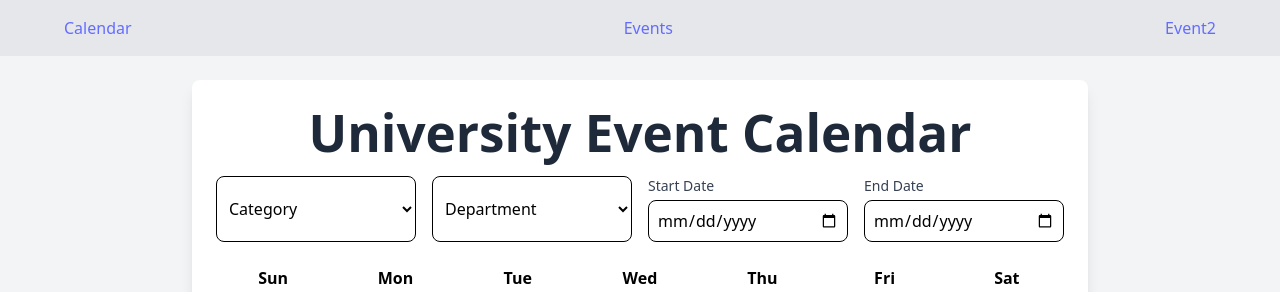
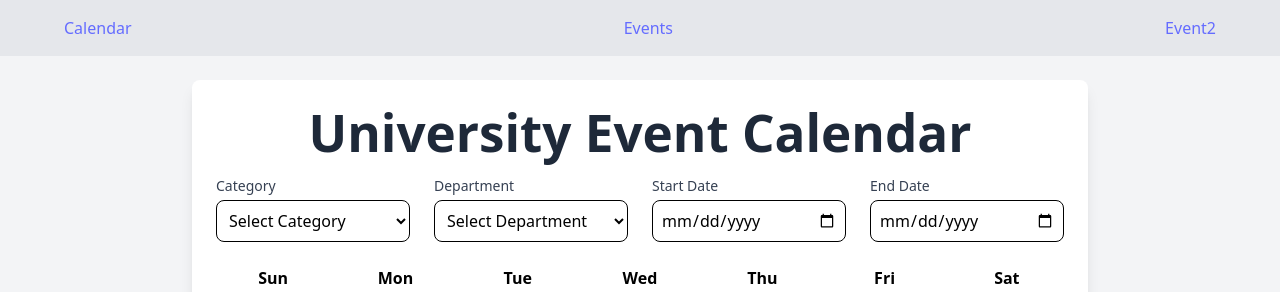
Before and after one commit to AYG3/dynamic-university-calendar, a React (Vite) app: page /calendar in a window 1280 px wide. Shown: the top 292 px of the page. Built offline with nearby package versions, Linux system fonts and the light colour scheme; no server answers.

Commit message:
feat: enhance FilterSection with labels and improved styling for better accessibility

```diff
--- a/src/pages/Calendar.jsx
+++ b/src/pages/Calendar.jsx
@@ -48,44 +48,56 @@ const FilterSection = ({ filters, setFilters }) => {
   }, [setFilters]);
 
   return (
-    <div className="grid grid-cols-1 sm:grid-cols-4 gap-4 mb-6 w-full text-black">
+    <div className="grid grid-cols-1 sm:grid-cols-4 gap-6 mb-6 w-full text-black">
+      <div className="flex flex-col">
+        <label htmlFor="category" className="text-sm font-medium text-gray-700 mb-1">
+          Category
+        </label>
         <select
-        className="p-2 border rounded-lg w-full"
+          id="category"
+          className="p-2 border rounded-lg w-full focus:ring-2 focus:ring-blue-500 focus:outline-none"
           name="category"
           value={filters.category}
           onChange={handleFilterChange}
         >
           <option value="Category" disabled>
-          Category
+            Select Category
           </option>
           <option value="Seminars">Seminars</option>
           <option value="Workshops">Workshops</option>
           <option value="Sports">Sports</option>
         </select>
+      </div>
+      <div className="flex flex-col">
+        <label htmlFor="department" className="text-sm font-medium text-gray-700 mb-1">
+          Department
+        </label>
         <select
-        className="p-2 border rounded-lg w-full"
+          id="department"
+          className="p-2 border rounded-lg w-full focus:ring-2 focus:ring-blue-500 focus:outline-none"
           name="department"
           value={filters.department}
           onChange={handleFilterChange}
         >
           <option value="Department" disabled>
-          Department
+            Select Department
           </option>
           <option value="Computer Science">Computer Science</option>
           <option value="Engineering">Engineering</option>
           <option value="Business">Business</option>
         </select>
+      </div>
       <div className="flex flex-col">
         <label htmlFor="startDate" className="text-sm font-medium text-gray-700 mb-1">
           Start Date
         </label>
         <input
+          id="startDate"
           type="date"
-          className="p-2 border rounded-lg w-full"
+          className="p-2 border rounded-lg w-full focus:ring-2 focus:ring-blue-500 focus:outline-none"
           name="startDate"
           value={filters.startDate}
           onChange={handleFilterChange}
-          placeholder="Start Date"
         />
       </div>
       <div className="flex flex-col">
@@ -93,12 +105,12 @@ const FilterSection = ({ filters, setFilters }) => {
           End Date
         </label>
         <input
+          id="endDate"
           type="date"
-          className="p-2 border rounded-lg w-full"
+          className="p-2 border rounded-lg w-full focus:ring-2 focus:ring-blue-500 focus:outline-none"
           name="endDate"
           value={filters.endDate}
           onChange={handleFilterChange}
-          placeholder="End Date"
         />
       </div>
     </div>
```
Lines whose indentation alone changed are shown as unchanged.
